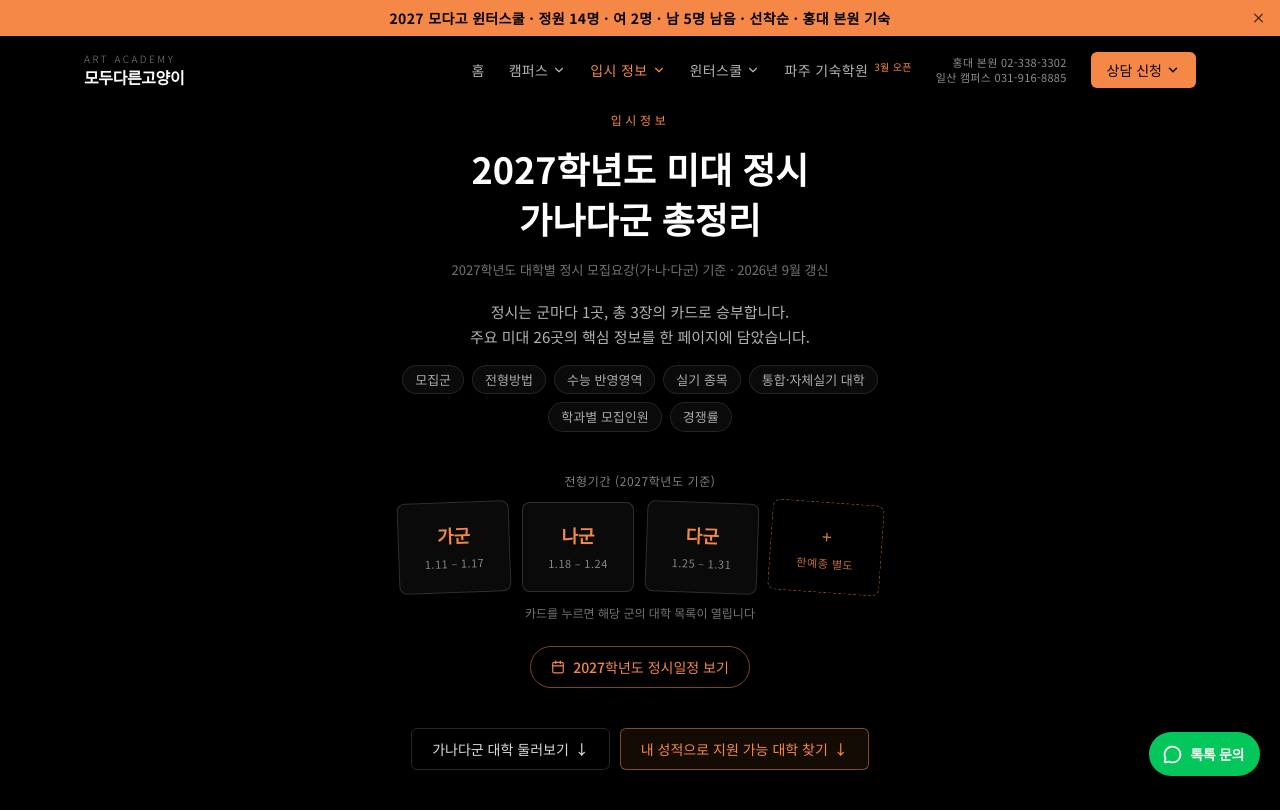
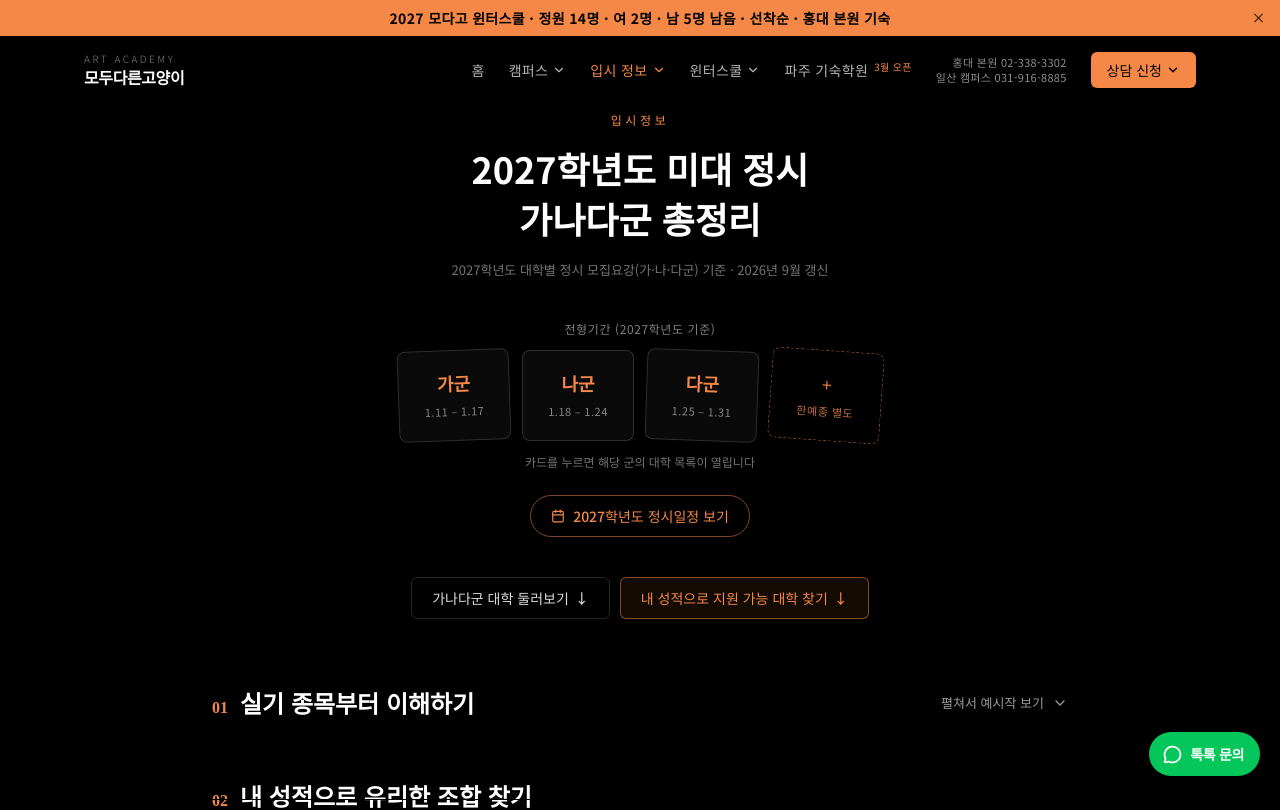
Before and after one commit to gyhan0223/v0-art-academy-website, a Next.js app: page /guide/jungsi-2027 in a window 1280 px wide. Shown: the top 810 px of the page. Built offline with nearby package versions, Linux system fonts and the light colour scheme.

Commit message:
정시 가이드 히어로에서 소개 문단과 항목 태그 제거
Co-Authored-By: Claude Fable 5.1 <noreply@anthropic.com>
Claude-Session: https://claude.ai/code/session_01LTKyYtmkAN88iri4D5QNbJ

```diff
--- a/app/guide/jungsi-2027/page.tsx
+++ b/app/guide/jungsi-2027/page.tsx
@@ -254,23 +254,6 @@ export default function Page() {
             2027학년도 대학별 정시 모집요강(가·나·다군) 기준 · 2026년 9월
             갱신
           </p>
-          <p className="mx-auto mt-5 max-w-xl text-[15px] leading-relaxed text-white/70">
-            정시는 군마다 1곳, 총 3장의 카드로 승부합니다.
-            <br className="hidden md:block" /> 주요 미대 26곳의 핵심 정보를 한
-            페이지에 담았습니다.
-          </p>
-          <ul className="mx-auto mt-4 flex max-w-xl flex-wrap justify-center gap-2">
-            {["모집군", "전형방법", "수능 반영영역", "실기 종목", "통합·자체실기 대학", "학과별 모집인원", "경쟁률"].map(
-              (item) => (
-                <li
-                  key={item}
-                  className="rounded-full border border-white/10 bg-white/[0.04] px-3 py-1 text-[13px] text-white/65"
-                >
-                  {item}
-                </li>
-              ),
-            )}
-          </ul>
           <GunCardSlots />
           <JungsiScheduleModal />
 
```
